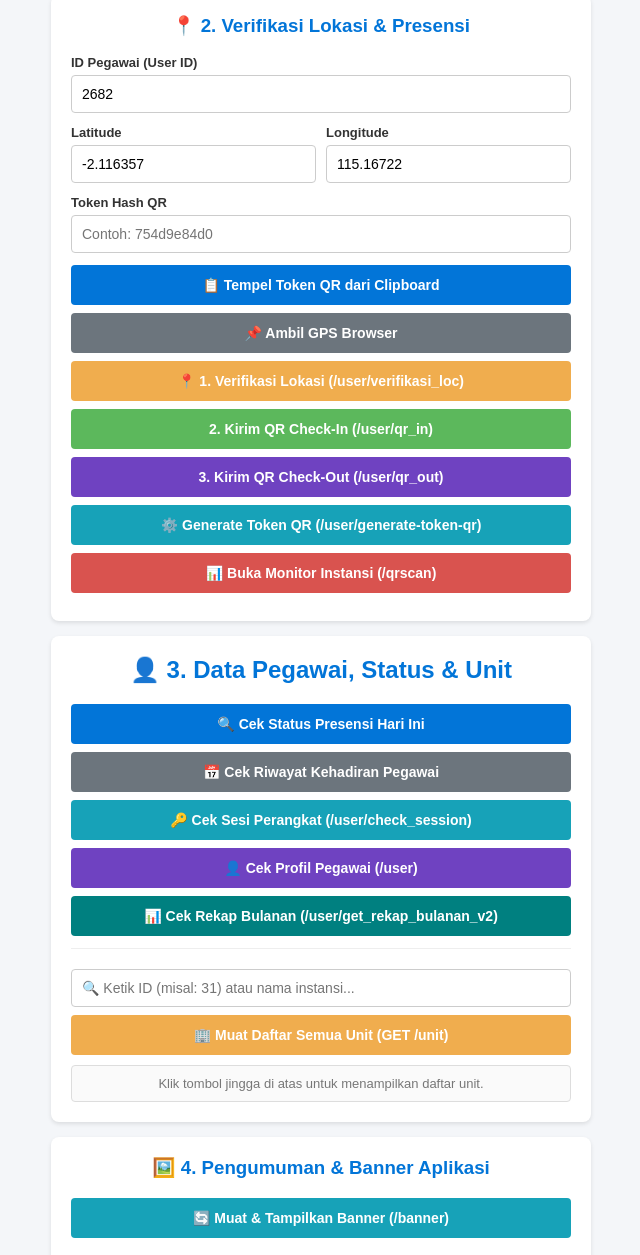
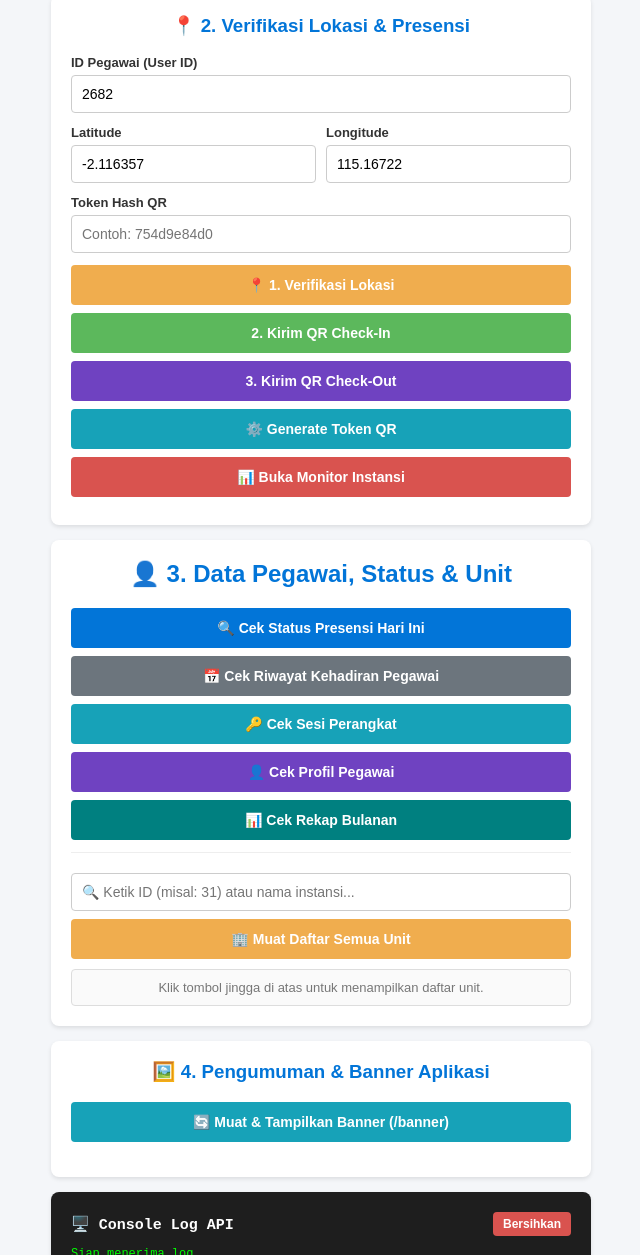
Before and after one commit to inyel22-blip/api_login, a plain HTML site: page index.html in a window 1280 px wide. Shown: the part 430-1685 px from the top of the page, without its empty margins (319-959 px from the left). Drawn offline with Linux system fonts and the light colour scheme.

Commit message:
Update index.html

```diff
--- a/index.html
+++ b/index.html
@@ -63,27 +63,25 @@
         <label>Token Hash QR</label>
         <input type="text" id="qrHash" placeholder="Contoh: 754d9e84d0">
     </div>
-    <button type="button" class="btn-blue" onclick="tempelQrClipboard()">📋 Tempel Token QR dari Clipboard</button>
-    <button type="button" class="btn-gray" onclick="ambilGpsAsli()">📌 Ambil GPS Browser</button>
-    <button type="button" class="btn-orange" onclick="verifikasiLokasi()">📍 1. Verifikasi Lokasi (/user/verifikasi_loc)</button>
-    <button type="button" class="btn-green" onclick="kirimQrIn()">2. Kirim QR Check-In (/user/qr_in)</button>
-    <button type="button" class="btn-purple" onclick="kirimQrOut()">3. Kirim QR Check-Out (/user/qr_out)</button>
-    <button type="button" class="btn-cyan" onclick="generateTokenQr()">⚙️ Generate Token QR (/user/generate-token-qr)</button>
-    <button type="button" class="btn-red" onclick="cekRekapHarianAdmin()">📊 Buka Monitor Instansi (/qrscan)</button>
+    <button type="button" class="btn-orange" onclick="verifikasiLokasi()">📍 1. Verifikasi Lokasi</button>
+    <button type="button" class="btn-green" onclick="kirimQrIn()">2. Kirim QR Check-In</button>
+    <button type="button" class="btn-purple" onclick="kirimQrOut()">3. Kirim QR Check-Out</button>
+    <button type="button" class="btn-cyan" onclick="generateTokenQr()">⚙️ Generate Token QR</button>
+    <button type="button" class="btn-red" onclick="cekRekapHarianAdmin()">📊 Buka Monitor Instansi</button>
 </div>
 
 <div class="card">
     <h2>👤 3. Data Pegawai, Status &amp; Unit</h2>
     <button type="button" class="btn-blue" onclick="cekStatusHariIni()">🔍 Cek Status Presensi Hari Ini</button>
     <button type="button" class="btn-gray" onclick="cekRiwayatKehadiran()">📅 Cek Riwayat Kehadiran Pegawai</button>
-    <button type="button" class="btn-cyan" onclick="cekSesiPerangkat()">🔑 Cek Sesi Perangkat (/user/check_session)</button>
-    <button type="button" class="btn-blue" onclick="cekProfilUser()" style="background: #6f42c1;">👤 Cek Profil Pegawai (/user)</button>
-    <button type="button" class="btn-blue" onclick="cekRekapBulanan()" style="background: #008080;">📊 Cek Rekap Bulanan (/user/get_rekap_bulanan_v2)</button>
+    <button type="button" class="btn-cyan" onclick="cekSesiPerangkat()">🔑 Cek Sesi Perangkat</button>
+    <button type="button" class="btn-blue" onclick="cekProfilUser()" style="background: #6f42c1;">👤 Cek Profil Pegawai</button>
+    <button type="button" class="btn-blue" onclick="cekRekapBulanan()" style="background: #008080;">📊 Cek Rekap Bulanan</button>
 
 
     <div style="margin-top: 12px; border-top: 1px solid #eee; padding-top: 12px;">
         <input type="text" id="cariUnit" onkeyup="filterDaftarUnit()" placeholder="🔍 Ketik ID (misal: 31) atau nama instansi..." style="margin-top: 8px; margin-bottom: 8px;">
-        <button type="button" class="btn-orange" onclick="cekDataUnit()">🏢 Muat Daftar Semua Unit (GET /unit)</button>
+        <button type="button" class="btn-orange" onclick="cekDataUnit()">🏢 Muat Daftar Semua Unit</button>
         <div id="wadah-unit" style="margin-top: 10px; max-height: 300px; overflow-y: auto; border: 1px solid #ddd; padding: 10px; border-radius: 4px; background: #fafafa; font-size: 13px;">
             <p style="color: #777; text-align: center; margin: 0;">Klik tombol jingga di atas untuk menampilkan daftar unit.</p>
         </div>
```
